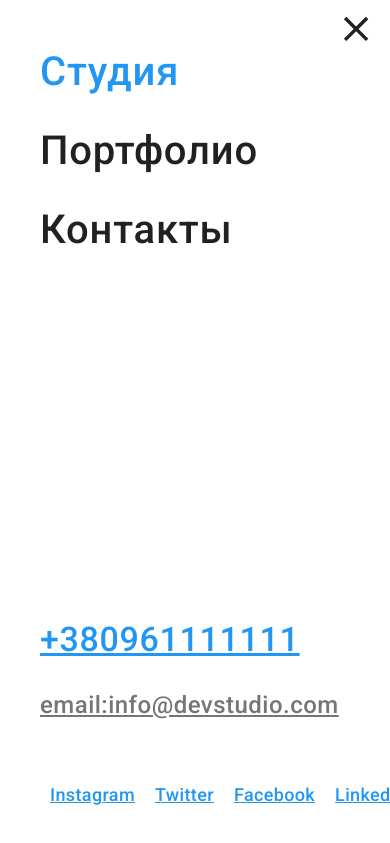
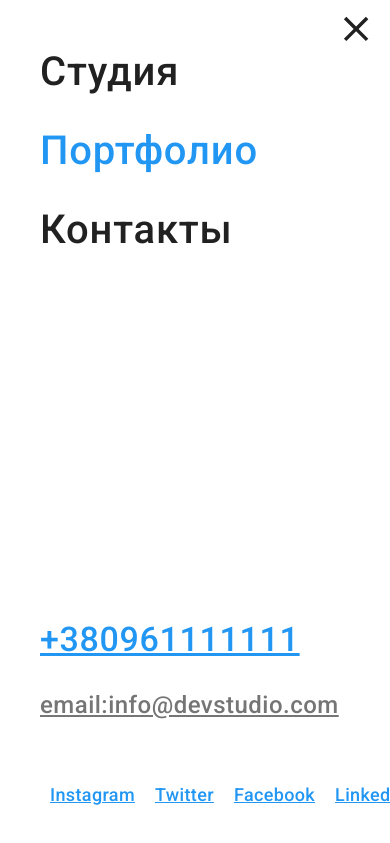
Before and after one commit to LyamzinaVera/goit-markup-hw-08, a plain HTML site: page portfolio.html in a window 390 px wide. Both pictures are taken after a click on the button 355 px from the left and 30 px from the top of the page. Shown: the top 843 px of the page. Drawn offline with nearby package versions, Linux system fonts and the light colour scheme; files that its build step writes are made by us from their sources.

Commit message:
Адаптивка

```diff
--- a/portfolio.html
+++ b/portfolio.html
@@ -45,10 +45,10 @@
           <div class="menu-modal">
             <ul class="menu-modal__nav-list">
               <li class="menu-modal__item">
-                <a class="menu-modal__link menu-modal__link--current" href="#">Студия</a>
+                <a class="menu-modal__link" href="./index.html">Студия</a>
               </li>
               <li class="menu-modal__item">
-                <a class="menu-modal__link" href="./portfolio.html">Портфолио</a>
+                <a class="menu-modal__link menu-modal__link--current" href="#">Портфолио</a>
               </li>
               <li class="menu-modal__item">
                 <a class="menu-modal__link" href="#">Контакты</a>
```
